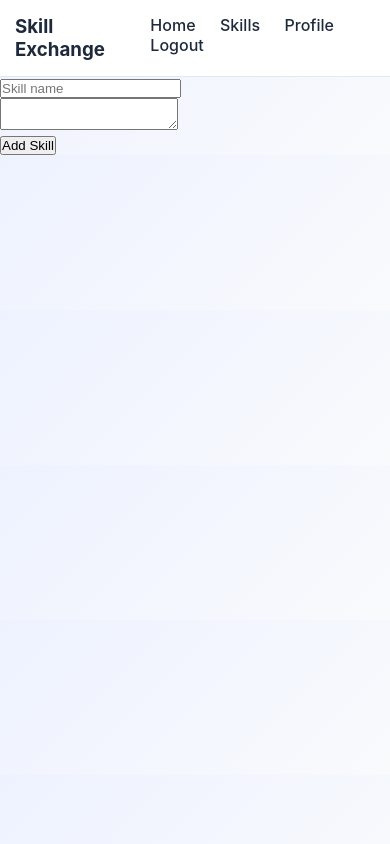
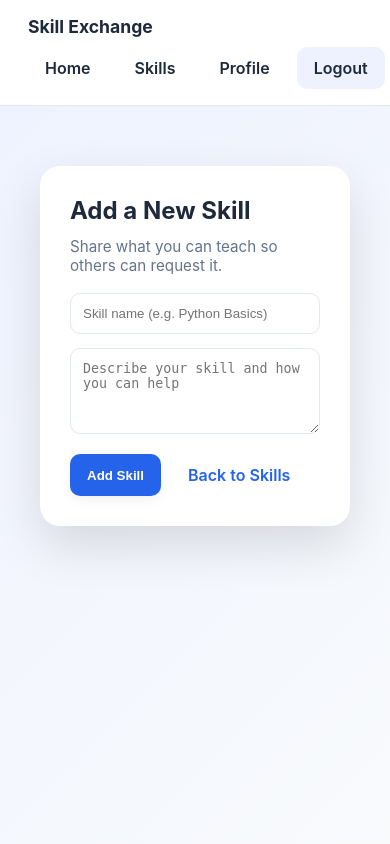
Before and after one commit to ThakurAnushikaSingh/Smart_Skill_Exchange, a Flask app: page /add-skill in a window 390 px wide. Run offline with Flask 3, Linux system fonts and the light colour scheme; the visitor is signed in with stand-in values (Sample User, id 1); parts of the project's set-up code (start-up, migrations or seed data) failed here and were passed over.

Commit message:
Improve UI button system and upgrade key page actions

```diff
--- a/routes/skill_routes.py
+++ b/routes/skill_routes.py
@@ -11,7 +11,7 @@ def skills():
 @skill_bp.route("/add-skill", methods=["GET", "POST"])
 def add_skill():
     if "user" not in session:
-        return redirect("/login")
+        return redirect("/auth")
 
     if request.method == "POST":
         data = dict(request.form)
--- a/routes/user_routes.py
+++ b/routes/user_routes.py
@@ -5,7 +5,7 @@ user_bp = Blueprint("user", __name__)
 @user_bp.route("/home")
 def home():
     if "user" not in session:
-        return redirect("/login")
+        return redirect("/auth")
 
     return render_template("home.html", user=session["user"])
 
@@ -13,6 +13,6 @@ def home():
 @user_bp.route("/profile")
 def profile():
     if "user" not in session:
-        return redirect("/login")
+        return redirect("/auth")
 
     return render_template("profile.html", user=session["user"])
--- a/static/css/style.css
+++ b/static/css/style.css
@@ -1,9 +1,8 @@
-/* =========================
-   🎨 DESIGN SYSTEM
-========================= */
 :root {
   --primary: #2563eb;
   --primary-dark: #1d4ed8;
+  --primary-soft: #dbeafe;
+  --success: #16a34a;
   --bg: #f8fafc;
   --text: #1e293b;
   --muted: #64748b;
@@ -11,14 +10,11 @@
   --white: #ffffff;
 
   --radius: 14px;
-  --shadow-sm: 0 4px 12px rgba(0,0,0,0.04);
-  --shadow-md: 0 10px 25px rgba(0,0,0,0.06);
-  --shadow-lg: 0 20px 60px rgba(0,0,0,0.08);
+  --shadow-sm: 0 4px 12px rgba(0, 0, 0, 0.05);
+  --shadow-md: 0 10px 24px rgba(0, 0, 0, 0.08);
+  --shadow-lg: 0 20px 50px rgba(0, 0, 0, 0.12);
 }
 
-/* =========================
-   🌍 GLOBAL
-========================= */
 * {
   margin: 0;
   padding: 0;
@@ -29,185 +25,267 @@ body {
   font-family: 'Inter', sans-serif;
   background: linear-gradient(135deg, #eef2ff, var(--bg));
   color: var(--text);
+  min-height: 100vh;
 }
 
-/* =========================
-   🔝 NAVBAR
-========================= */
+.container {
+  padding: 20px;
+}
+
 .navbar {
   display: flex;
   justify-content: space-between;
-  padding: 18px 40px;
+  align-items: center;
+  padding: 16px 28px;
   background: var(--white);
   border-bottom: 1px solid var(--border);
+  position: sticky;
+  top: 0;
+  z-index: 10;
+}
+
+.navbar h3 {
+  font-size: 1.1rem;
+}
+
+.navbar-links {
+  display: flex;
+  align-items: center;
+  gap: 10px;
 }
 
 .navbar a {
-  margin-left: 20px;
   color: var(--text);
   text-decoration: none;
-  font-weight: 500;
+  font-weight: 600;
 }
 
-.navbar a:hover {
-  color: var(--primary);
+.btn,
+button,
+a.btn,
+a.btn-primary,
+a.btn-secondary,
+a.btn-outline {
+  display: inline-flex;
+  align-items: center;
+  justify-content: center;
+  gap: 8px;
+  padding: 10px 16px;
+  border-radius: 10px;
+  border: 1px solid transparent;
+  text-decoration: none;
+  cursor: pointer;
+  font-weight: 600;
+  transition: transform 0.18s ease, box-shadow 0.18s ease, background 0.18s ease;
 }
 
-/* =========================
-   🔘 BUTTONS
-========================= */
-.btn {
-  padding: 10px 16px;
-  border-radius: 10px;
-  border: none;
-  cursor: pointer;
-  font-weight: 500;
-  transition: 0.2s;
+.btn:hover,
+button:hover,
+a.btn:hover,
+a.btn-primary:hover,
+a.btn-secondary:hover,
+a.btn-outline:hover {
+  transform: translateY(-1px);
+}
+
+.btn:focus,
+button:focus,
+a.btn:focus,
+a.btn-primary:focus,
+a.btn-secondary:focus,
+a.btn-outline:focus {
+  outline: 3px solid rgba(37, 99, 235, 0.25);
+  outline-offset: 2px;
 }
 
 .btn-primary {
   background: var(--primary);
-  color: white;
+  color: #fff;
+  box-shadow: var(--shadow-sm);
 }
 
 .btn-primary:hover {
   background: var(--primary-dark);
-  transform: translateY(-1px);
 }
 
 .btn-secondary {
-  background: #e2e8f0;
-  color: var(--text);
+  background: #eef2ff;
+  color: #1e3a8a;
+  border: 1px solid #c7d2fe;
 }
 
-/* =========================
-   📦 CARDS
-========================= */
+.btn-secondary:hover {
+  background: #e0e7ff;
+}
+
+.btn-outline {
+  background: #fff;
+  color: var(--primary);
+  border-color: var(--primary-soft);
+}
+
+.btn-outline:hover {
+  background: var(--primary-soft);
+}
+
 .card {
   background: var(--white);
   padding: 20px;
   border-radius: var(--radius);
   box-shadow: var(--shadow-md);
-  transition: 0.2s;
 }
 
-.card:hover {
-  transform: translateY(-4px);
-}
-
-/* =========================
-   🏠 HERO
-========================= */
 .hero {
-  height: 85vh;
+  min-height: calc(100vh - 90px);
   display: flex;
   flex-direction: column;
   justify-content: center;
   align-items: center;
+  text-align: center;
 }
 
 .hero h1 {
-  font-size: 42px;
+  font-size: clamp(2rem, 5vw, 3rem);
 }
 
 .hero p {
   color: var(--muted);
-  margin: 10px 0 20px;
+  margin: 12px 0 24px;
+  max-width: 640px;
 }
 
-/* =========================
-   🔐 AUTH
-========================= */
 .auth-wrapper {
-  height: 90vh;
+  min-height: calc(100vh - 90px);
   display: flex;
   justify-content: center;
   align-items: center;
 }
 
 .auth-card {
-  width: 380px;
+  width: 100%;
+  max-width: 420px;
   background: var(--white);
-  padding: 30px;
+  padding: 28px;
   border-radius: 20px;
   box-shadow: var(--shadow-lg);
 }
 
-/* INPUT */
+.auth-header {
+  margin-bottom: 16px;
+}
+
 .input-group {
-  margin-bottom: 16px;
+  margin-bottom: 14px;
 }
 
 .input-group input,
 .input-group textarea,
-select {
+.input-group select {
   width: 100%;
   padding: 12px;
   border-radius: 10px;
   border: 1px solid var(--border);
 }
 
-/* =========================
-   📊 DASHBOARD
-========================= */
+.hidden {
+  display: none;
+}
+
+.switch-text {
+  margin-top: 12px;
+  color: var(--muted);
+  font-size: 0.95rem;
+}
+
+.switch-text span {
+  color: var(--primary);
+  font-weight: 600;
+  cursor: pointer;
+}
+
 .dashboard {
-  padding: 40px 20px;
+  max-width: 1080px;
+  margin: 0 auto;
+  padding: 30px 10px;
 }
 
 .welcome-card {
   background: linear-gradient(135deg, var(--primary), #3b82f6);
-  color: white;
-  padding: 30px;
-  border-radius: 20px;
-  margin-bottom: 30px;
+  color: #fff;
+  padding: 28px;
+  border-radius: 18px;
+  margin-bottom: 22px;
 }
 
-/* =========================
-   🧠 SKILLS
-========================= */
+.actions {
+  display: flex;
+  flex-wrap: wrap;
+  gap: 10px;
+  margin-top: 16px;
+}
+
+.quick-grid {
+  display: grid;
+  gap: 16px;
+  grid-template-columns: repeat(auto-fit, minmax(220px, 1fr));
+}
+
+.link {
+  display: inline-block;
+  margin-top: 10px;
+  color: var(--primary);
+  font-weight: 600;
+  text-decoration: none;
+}
+
 .skills-page {
-  padding: 40px 20px;
+  max-width: 1080px;
+  margin: 0 auto;
+  padding: 24px 10px;
+}
+
+.skills-header {
+  margin-bottom: 18px;
 }
 
 .skills-grid {
   display: grid;
   grid-template-columns: repeat(auto-fit, minmax(250px, 1fr));
-  gap: 20px;
+  gap: 16px;
 }
 
 .skill-card {
   background: var(--white);
   padding: 20px;
   border-radius: var(--radius);
-  box-shadow: var(--shadow-md);
-  transition: 0.2s;
+  box-shadow: var(--shadow-sm);
+  display: flex;
+  flex-direction: column;
+  justify-content: space-between;
+  min-height: 180px;
 }
 
-.skill-card:hover {
-  transform: translateY(-4px);
+.skill-footer {
+  margin-top: 14px;
 }
 
-/* =========================
-   🔍 SEARCH
-========================= */
 .search-wrapper {
   display: flex;
   justify-content: center;
-  padding: 0 20px;
+  padding: 20px;
 }
 
 .search-container {
   width: 100%;
-  max-width: 600px;
+  max-width: 620px;
   position: relative;
 }
 
 .search-bar {
   width: 100%;
-  padding: 14px 16px 14px 45px;
-  border-radius: var(--radius);
+  padding: 13px 16px 13px 42px;
+  border-radius: 12px;
   border: 1px solid var(--border);
-  box-shadow: var(--shadow-sm);
 }
 
 .search-icon {
@@ -217,28 +295,26 @@ select {
   transform: translateY(-50%);
 }
 
-.search-bar:focus {
-  outline: none;
-  border-color: var(--primary);
-  box-shadow: 0 0 0 3px rgba(37,99,235,0.15);
-}
-
-/* =========================
-   👤 PROFILE
-========================= */
 .profile-wrapper {
   display: flex;
   justify-content: center;
-  padding: 50px 20px;
+  padding: 40px 20px;
 }
 
 .profile-card {
   width: 100%;
-  max-width: 600px;
+  max-width: 640px;
   background: var(--white);
   border-radius: 20px;
   padding: 30px;
   box-shadow: var(--shadow-lg);
+}
+
+.profile-header {
+  display: flex;
+  gap: 14px;
+  align-items: center;
+  margin-bottom: 22px;
 }
 
 .avatar {
@@ -246,25 +322,23 @@ select {
   height: 60px;
   border-radius: 50%;
   background: var(--primary);
-  color: white;
+  color: #fff;
   display: flex;
   align-items: center;
   justify-content: center;
+  font-weight: 700;
 }
 
-/* =========================
-   📱 RESPONSIVE
-========================= */
+.profile-section,
+.profile-details,
+.profile-actions {
+  margin-top: 16px;
+}
+
 @media (max-width: 768px) {
   .navbar {
-    padding: 15px;
-  }
-
-  .hero h1 {
-    font-size: 30px;
-  }
-
-  .auth-card {
-    width: 90%;
+    flex-direction: column;
+    gap: 10px;
+    align-items: flex-start;
   }
 }
--- a/templates/add_skill.html
+++ b/templates/add_skill.html
@@ -1,8 +1,23 @@
 {% extends "base.html" %}
 {% block content %}
-<form method="POST">
-  <input name="name" placeholder="Skill name"><br>
-  <textarea name="description"></textarea><br>
-  <button>Add Skill</button>
-</form>
+<div class="profile-wrapper">
+  <div class="profile-card">
+    <h2>Add a New Skill</h2>
+    <p class="switch-text">Share what you can teach so others can request it.</p>
+
+    <form method="POST" style="margin-top: 18px;">
+      <div class="input-group">
+        <input name="name" placeholder="Skill name (e.g. Python Basics)" required>
+      </div>
+      <div class="input-group">
+        <textarea name="description" placeholder="Describe your skill and how you can help" rows="4" required></textarea>
+      </div>
+
+      <div class="actions">
+        <button type="submit" class="btn btn-primary">Add Skill</button>
+        <a href="/skills" class="btn btn-outline">Back to Skills</a>
+      </div>
+    </form>
+  </div>
+</div>
 {% endblock %}
--- a/templates/auth.html
+++ b/templates/auth.html
@@ -23,7 +23,7 @@
         <label>Password</label>
       </div>
 
-      <button class="btn-primary">Login</button>
+      <button type="submit" class="btn btn-primary">Login</button>
 
       <p class="switch-text">
         Don't have an account?
@@ -74,7 +74,7 @@
             <label>Bio</label>
         </div>
 
-        <button class="btn-primary">Register</button>
+        <button type="submit" class="btn btn-primary">Register</button>
 
         <p class="switch-text">
             Already have an account?
--- a/templates/base.html
+++ b/templates/base.html
@@ -1,21 +1,23 @@
 <!DOCTYPE html>
 <html>
 <head>
+  <meta charset="UTF-8" />
+  <meta name="viewport" content="width=device-width, initial-scale=1.0" />
   <link rel="stylesheet" href="{{ url_for('static', filename='css/style.css') }}">
 </head>
 <body>
-    <div class="navbar">
+  <div class="navbar">
     <h3>Skill Exchange</h3>
-    <div>
-        <a href="/home">Home</a>
-        <a href="/skills">Skills</a>
-        <a href="/profile">Profile</a>
-        <a href="/logout">Logout</a>
+    <div class="navbar-links">
+      <a href="/home" class="btn btn-outline">Home</a>
+      <a href="/skills" class="btn btn-outline">Skills</a>
+      <a href="/profile" class="btn btn-outline">Profile</a>
+      <a href="/logout" class="btn btn-secondary">Logout</a>
     </div>
-    </div>
+  </div>
 
-    <div class="container">
+  <div class="container">
     {% block content %}{% endblock %}
-    </div>
+  </div>
 </body>
 </html>
--- a/templates/home.html
+++ b/templates/home.html
@@ -10,8 +10,8 @@
     <p>Ready to learn something new or share your skills today?</p>
 
     <div class="actions">
-      <a href="/skills" class="btn-primary">Browse Skills</a>
-      <a href="/add-skill" class="btn-secondary">Add Skill</a>
+      <a href="/skills" class="btn btn-primary">Browse Skills</a>
+      <a href="/add-skill" class="btn btn-secondary">Add Skill</a>
     </div>
   </div>
 
--- a/templates/landing.html
+++ b/templates/landing.html
@@ -7,7 +7,7 @@
   <p>Exchange skills with people around you and build your future together.</p>
 
   <div class="hero-buttons">
-    <a href="/auth" class="btn">Get Started</a>
+    <a href="/auth" class="btn btn-primary">Get Started</a>
   </div>
 
 </div>
--- a/templates/profile.html
+++ b/templates/profile.html
@@ -39,7 +39,7 @@
 
     <!-- ACTION -->
     <div class="profile-actions">
-      <button class="btn-primary">Edit Profile</button>
+      <button type="button" class="btn btn-secondary">Edit Profile (Soon)</button>
     </div>
 
   </div>
--- a/templates/skill_list.html
+++ b/templates/skill_list.html
@@ -25,7 +25,7 @@
       </div>
 
       <div class="skill-footer">
-        <button class="btn-primary">Request</button>
+        <button type="button" class="btn btn-primary">Request Skill</button>
       </div>
 
     </div>
```
Also changed, not shown: BACKEND_IMPLEMENTATION.md (added, +25 -0 lines), PROJECT_ANALYSIS.md (added, +95 -0 lines), __init__.py (+11 -3 lines), requirements.txt (+2 -62 lines), run.py (+3 -15 lines), supabase/schema.sql (added, +102 -0 lines), 1 other file.
